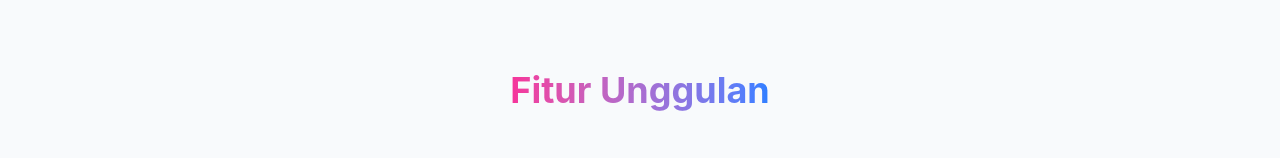
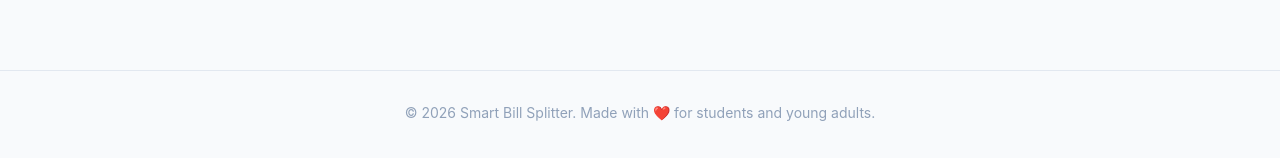
Before and after one commit to hanivepham/smart-split-bill-fe, a React (Vite) app: page / in a window 1280 px wide. Shown: the part 642-800 px from the top of the page. Built offline with nearby package versions, Linux system fonts and the light colour scheme.

Commit message:
penghapusan fitur unggulan

```diff
--- a/src/pages/Home.jsx
+++ b/src/pages/Home.jsx
@@ -1,7 +1,6 @@
 import React from 'react';
 import Navbar from '../components/layout/Navbar';
 import Hero from '../components/home/Hero';
-import Features from '../components/home/Features';
 import Footer from '../components/layout/Footer';
 
 function Home() {
@@ -11,7 +10,6 @@ function Home() {
 
             <main className="pt-28 pb-20 px-8 max-w-7xl mx-auto">
                 <Hero />
-                <Features />
             </main>
 
             <Footer />
```
